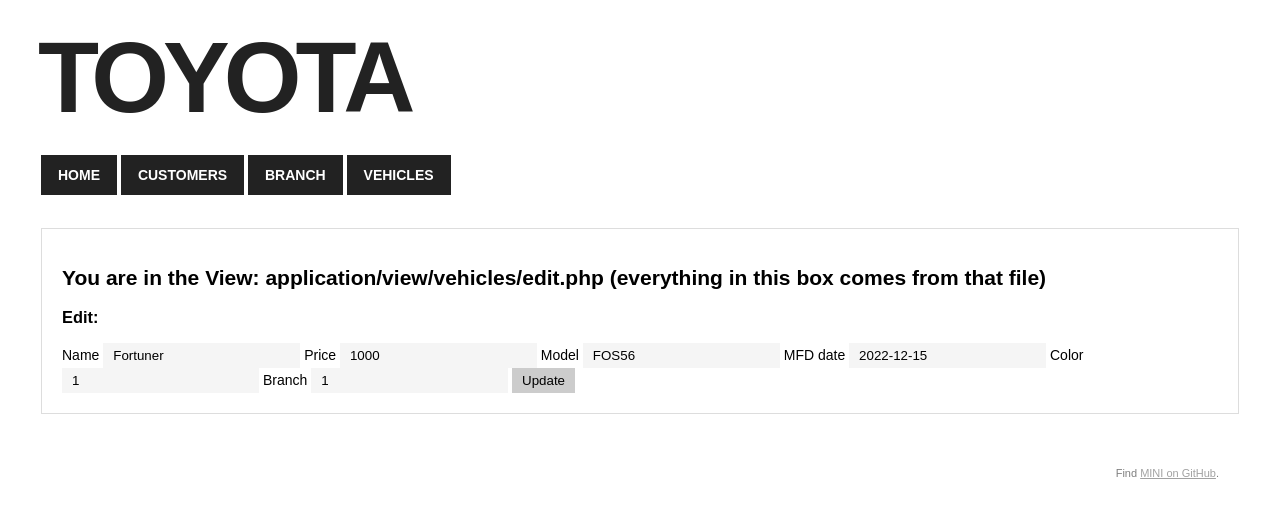
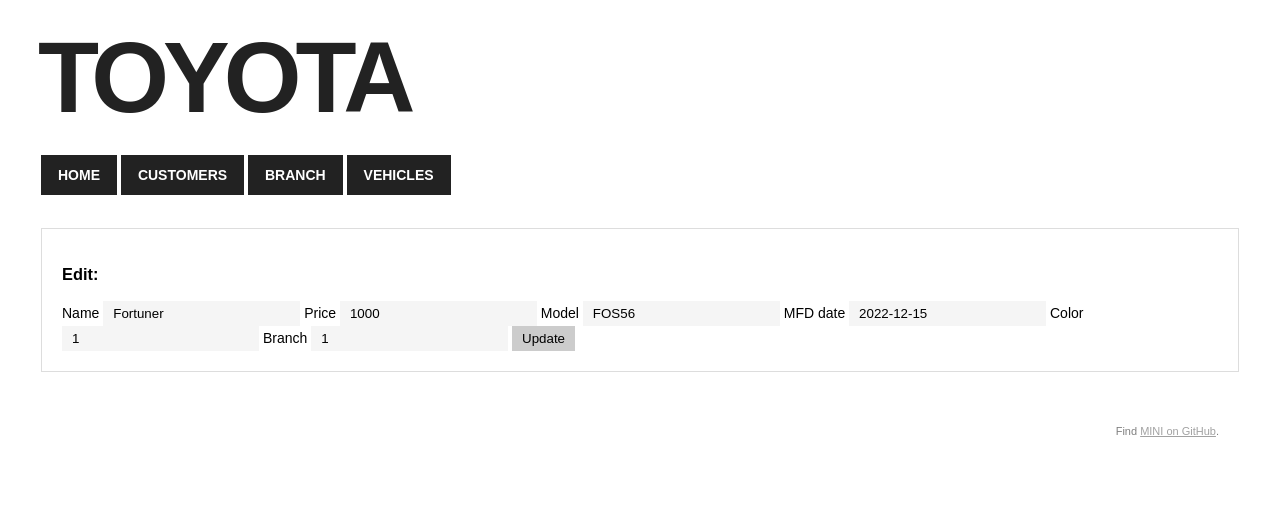
Before and after one commit to h1dd3nsn1p3r/vehicleManagementSystem, a PHP site: page /vehicles/editVehicle/3 in a window 1280 px wide. Shown: the top 518 px of the page. Run offline with PHP 8.4, Linux system fonts and the light colour scheme; data comes from the database, SQL or seed files in the repository; some libraries are stand-ins or nearby versions.

Commit message:
:ambulance: Code refactor.
:ambulance: Code refactor.

```diff
--- a/application/view/vehicles/edit.php
+++ b/application/view/vehicles/edit.php
@@ -1,9 +1,8 @@
 <div class="container">
-    <h2>You are in the View: application/view/vehicles/edit.php (everything in this box comes from that file)</h2>
-    <!-- add song form -->
-    <div>
+    <!-- update vehicle form -->
+    <div class="inner">
         <h3>Edit: </h3>
-        <form action="<?php echo URL; ?>vehicles/updateVehicle" method="POST">
+        <form class="update-vehicle" action="<?php echo URL; ?>vehicles/updateVehicle" method="POST">
             <label>Name</label>
             <input type="text" name="vehicle_name" value="<?php echo htmlspecialchars($vehicle->vec_name, ENT_QUOTES, 'UTF-8'); ?>" />
 
@@ -26,5 +25,5 @@
 
             <input type="submit" name="submit_update_vehicle" value="Update" />
         </form>
-    </div>
-</div>
+    </div><!-- /inner -->
+</div><!-- /container -->
```
